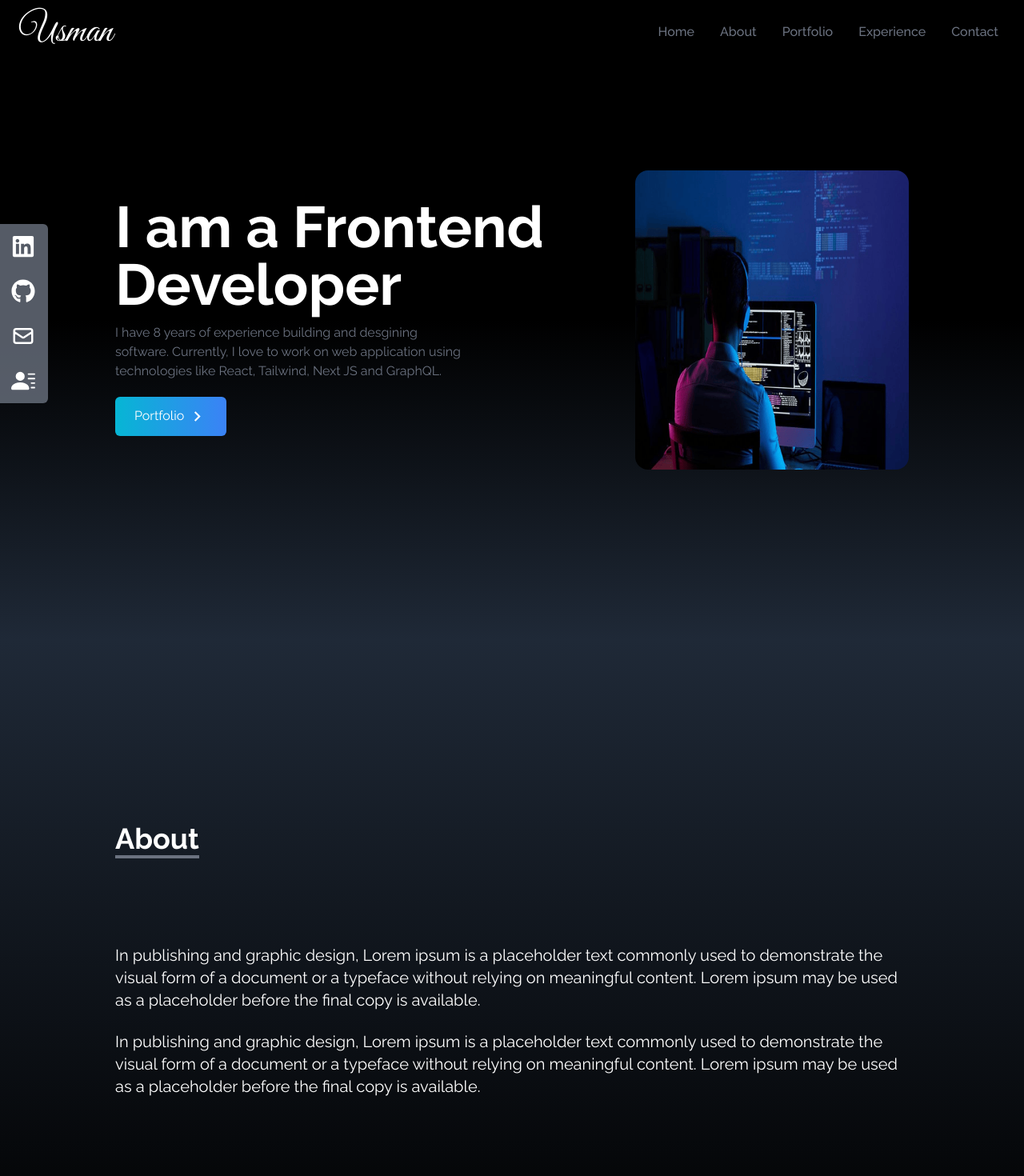
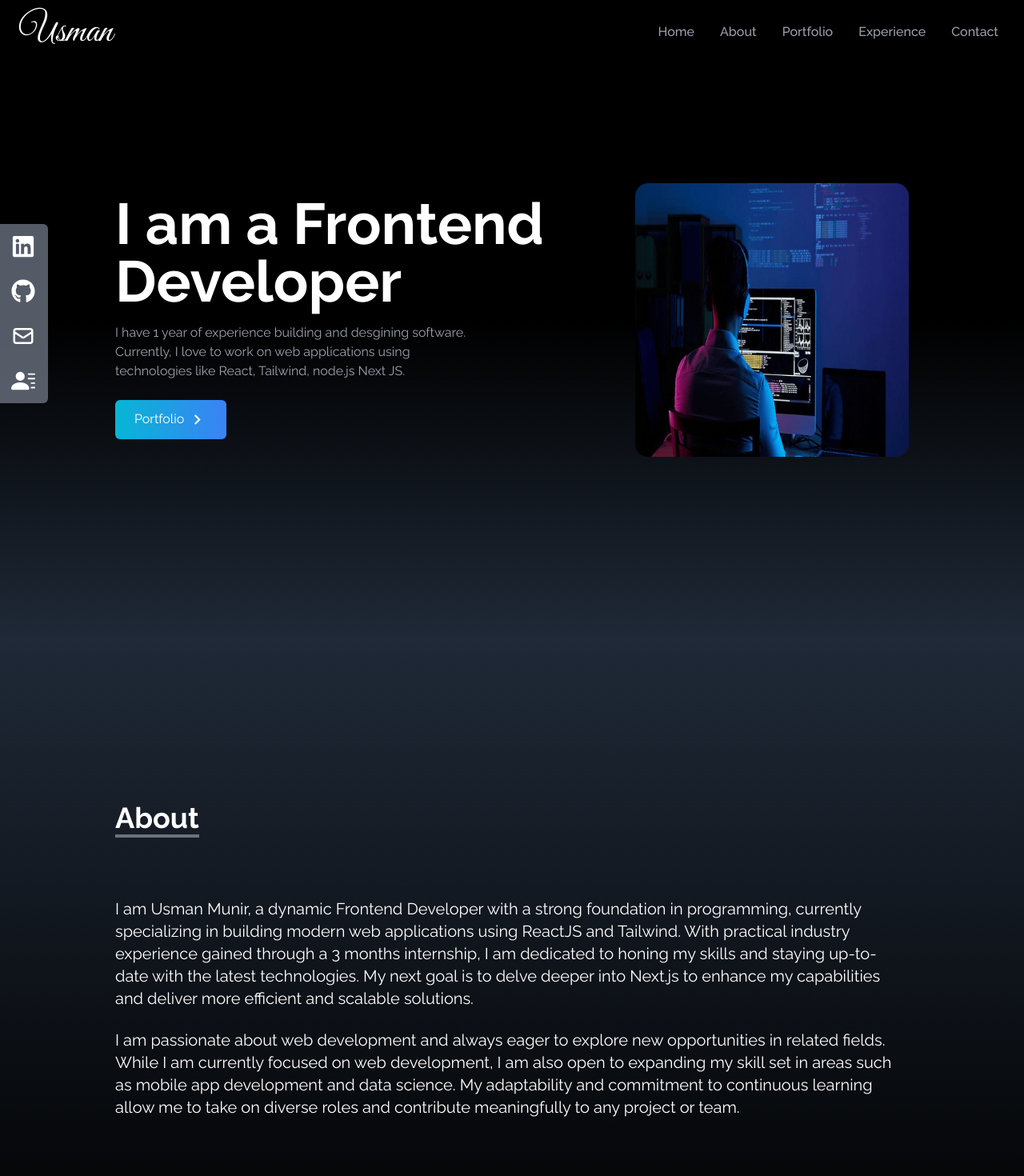
Before and after one commit to usmaan30/my-portfolio, a React (Vite) app: page / in a window 1280 px wide. Shown: the top 1470 px of the page at 80% size. Built offline with nearby package versions, Linux system fonts and the light colour scheme.

Commit message:
minor change

```diff
--- a/src/Components/About.jsx
+++ b/src/Components/About.jsx
@@ -10,18 +10,23 @@ const About = () => {
             About
           </p>
         </div>
-        <p className="text-xl mt-20">
-          In publishing and graphic design, Lorem ipsum is a placeholder text
-          commonly used to demonstrate the visual form of a document or a
-          typeface without relying on meaningful content. Lorem ipsum may be
-          used as a placeholder before the final copy is available.
+        <p className="text-xl mt-12">
+          I am Usman Munir, a dynamic Frontend Developer with a strong
+          foundation in programming, currently specializing in building modern
+          web applications using ReactJS and Tailwind. With practical industry
+          experience gained through a 3 months internship, I am dedicated to
+          honing my skills and staying up-to-date with the latest technologies.
+          My next goal is to delve deeper into Next.js to enhance my
+          capabilities and deliver more efficient and scalable solutions.
         </p>
         <br />
         <p className="text-xl">
-          In publishing and graphic design, Lorem ipsum is a placeholder text
-          commonly used to demonstrate the visual form of a document or a
-          typeface without relying on meaningful content. Lorem ipsum may be
-          used as a placeholder before the final copy is available.
+          I am passionate about web development and always eager to explore new
+          opportunities in related fields. While I am currently focused on web
+          development, I am also open to expanding my skill set in areas such as
+          mobile app development and data science. My adaptability and
+          commitment to continuous learning allow me to take on diverse roles
+          and contribute meaningfully to any project or team.
         </p>
       </div>
     </div>
--- a/src/Components/Home.jsx
+++ b/src/Components/Home.jsx
@@ -13,10 +13,10 @@ const Home = () => {
           <h2 className="text-4xl sm:text-7xl font-bold text-white">
             I am a Frontend Developer
           </h2>
-          <p className="text-gray-500 py-3 max-w-md">
-            I have 8 years of experience building and desgining software.
-            Currently, I love to work on web application using technologies like
-            React, Tailwind, Next JS and GraphQL.
+          <p className="text-gray-400 py-4 max-w-md">
+            I have 1 year of experience building and desgining software.
+            Currently, I love to work on web applications using technologies
+            like React, Tailwind, node.js Next JS.
           </p>
 
           <div>
--- a/src/Components/NavBar.jsx
+++ b/src/Components/NavBar.jsx
@@ -42,7 +42,7 @@ const NavBar = () => {
         {links.map(({ id, link }) => (
           <li
             key={id}
-            className="px-4 cursor-pointer capitalize font-medium text-gray-500 hover:scale-105 duration-200"
+            className="px-4 cursor-pointer capitalize font-medium text-gray-400 hover:scale-105 duration-200"
           >
             <Link to={link} smooth duration={500} offset={-100}>
               {link}
@@ -54,14 +54,14 @@ const NavBar = () => {
       {/* Hamburger Menu Icon */}
       <div
         onClick={() => setNav(!nav)}
-        className="cursor-pointer pr-4 z-10 text-white md:hidden"
+        className="cursor-pointer pr-4 z-10 text-gray-400 md:hidden"
       >
         {nav ? <FaTimes size={30} /> : <FaBars size={30} />}
       </div>
 
       {/* Mobile Menu */}
       {nav && (
-        <ul className="flex flex-col justify-center items-center absolute top-0 left-0 w-full h-screen bg-gradient-to-b from-black to-gray-800 text-gray-500">
+        <ul className="flex flex-col justify-center items-center absolute top-0 left-0 w-full h-screen bg-gradient-to-b from-black to-gray-800 text-gray-400">
           {links.map(({ id, link }) => (
             <li
               key={id}
```
Also changed, not shown: src/assests/heroImage2 (1).png.
